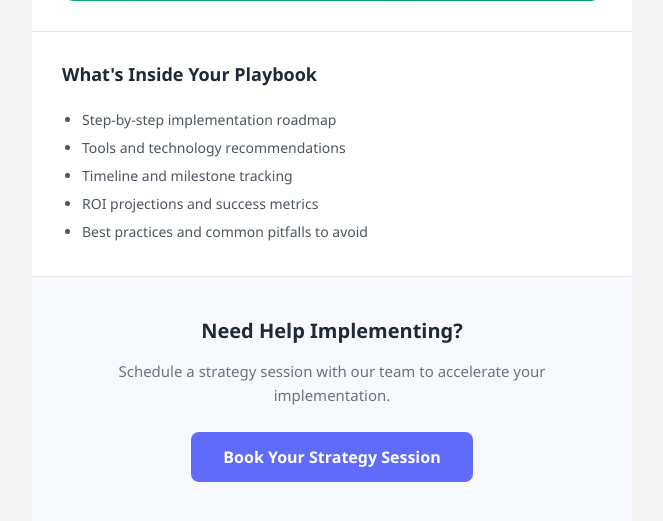
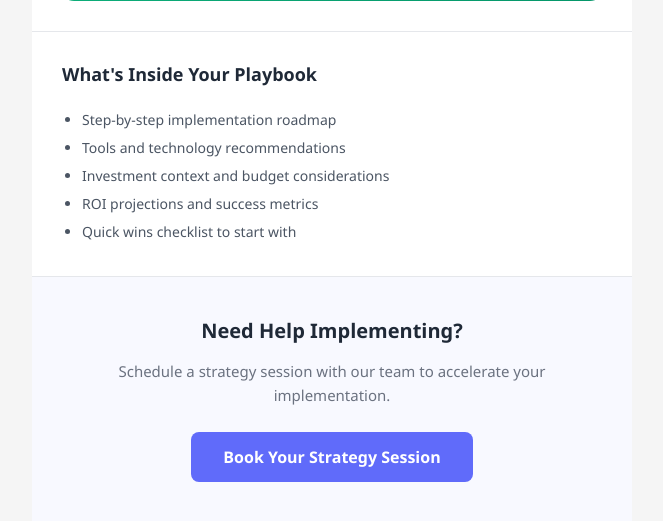
Before and after one commit to faizanali518916/spctek-ai-be, a Python web app: template app/templates/ai_playbook_email.html in a window 1280 px wide. Shown: the part 980-1501 px from the top of the page, without its empty margins (308-971 px from the left). Run offline with Jinja, Linux system fonts and the light colour scheme; the template is opened without the code that fills it, so the values that code supplies are empty.

Commit message:
feat: Add created_at field to ContentBase model; update ai_playbook_email template with new investment context

```diff
--- a/app/schemas/content.py
+++ b/app/schemas/content.py
@@ -19,6 +19,7 @@ class ContentBase(BaseModel):
     type: ContentType = ContentType.BLOG
     is_published: bool = False
     kpis: list[dict] | None = None
+    created_at: datetime | None = None
 
 
 class ContentListRead(BaseModel):
--- a/app/templates/ai_playbook_email.html
+++ b/app/templates/ai_playbook_email.html
@@ -264,9 +264,9 @@
         >
           <li>Step-by-step implementation roadmap</li>
           <li>Tools and technology recommendations</li>
-          <li>Timeline and milestone tracking</li>
+          <li>Investment context and budget considerations</li>
           <li>ROI projections and success metrics</li>
-          <li>Best practices and common pitfalls to avoid</li>
+          <li>Quick wins checklist to start with</li>
         </ul>
       </div>
 
```
